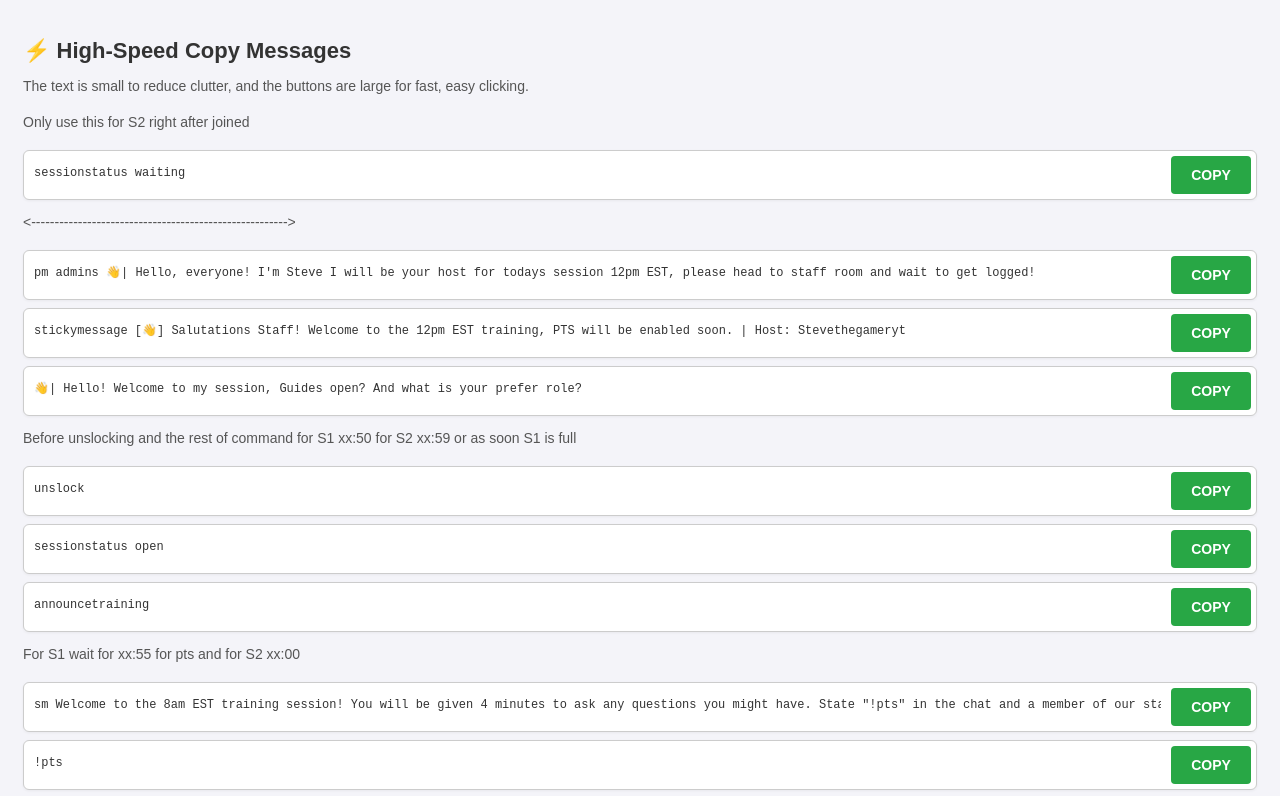
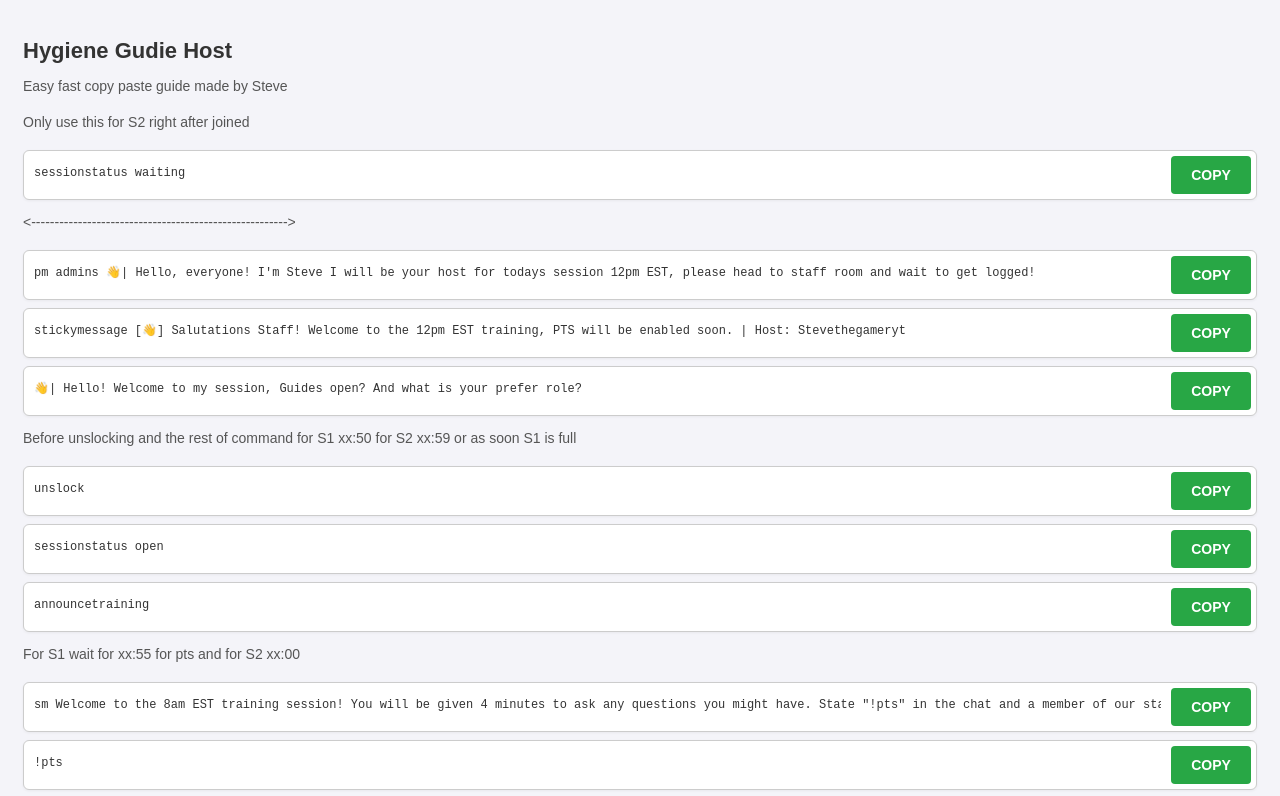
Before and after one commit to SteveJayson/hostguide, a plain HTML site: page index.html in a window 1280 px wide. Shown: the top 796 px of the page. Drawn offline with Linux system fonts and the light colour scheme.

Commit message:
Update index.html

```diff
--- a/index.html
+++ b/index.html
@@ -3,7 +3,7 @@
 <head>
     <meta charset="UTF-8">
     <meta name="viewport" content="width=device-width, initial-scale=1.0">
-    <title>High-Speed Copy Messages</title>
+    <title>Hygiene Guide Host</title>
     <style>
         body {
             font-family: Arial, sans-serif;
@@ -81,8 +81,8 @@
 </head>
 <body>
 
-    <h1>⚡ High-Speed Copy Messages</h1>
-    <p>The text is small to reduce clutter, and the buttons are large for fast, easy clicking.</p>
+    <h1>Hygiene Gudie Host</h1>
+    <p>Easy fast copy paste guide made by Steve</p>
 
     <script>
         function copyText(elementId, buttonElement) {
```
